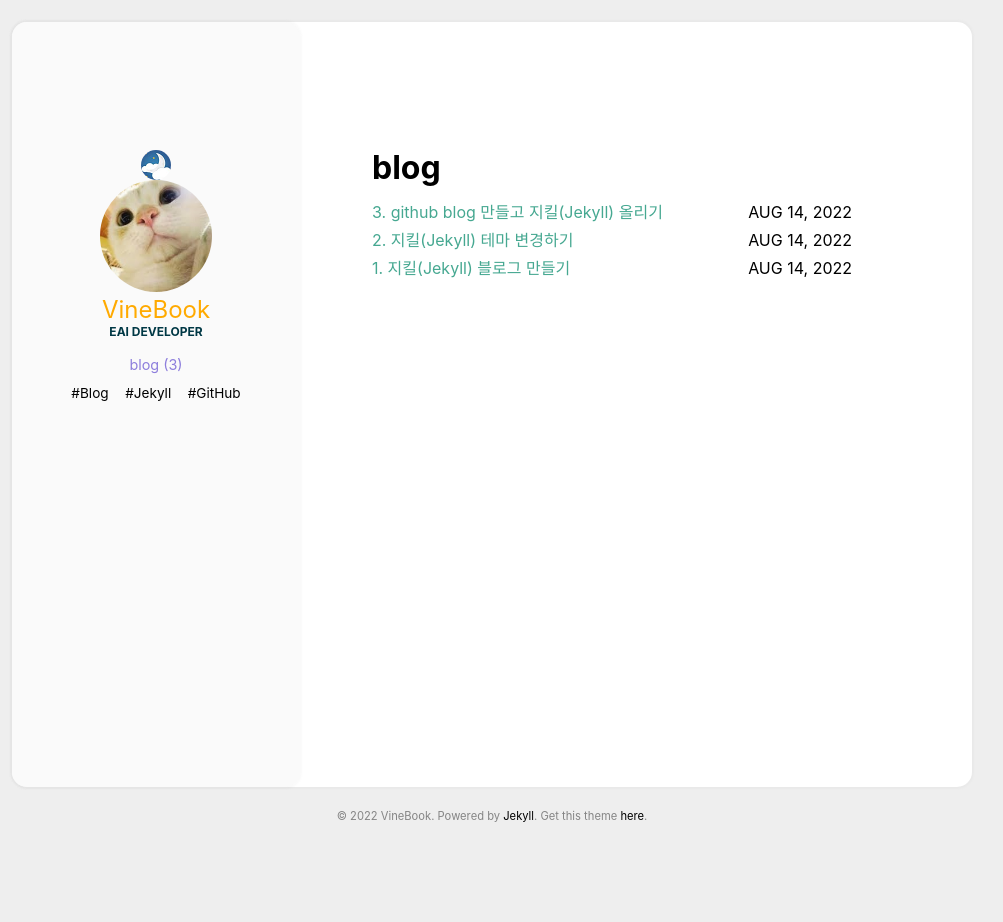
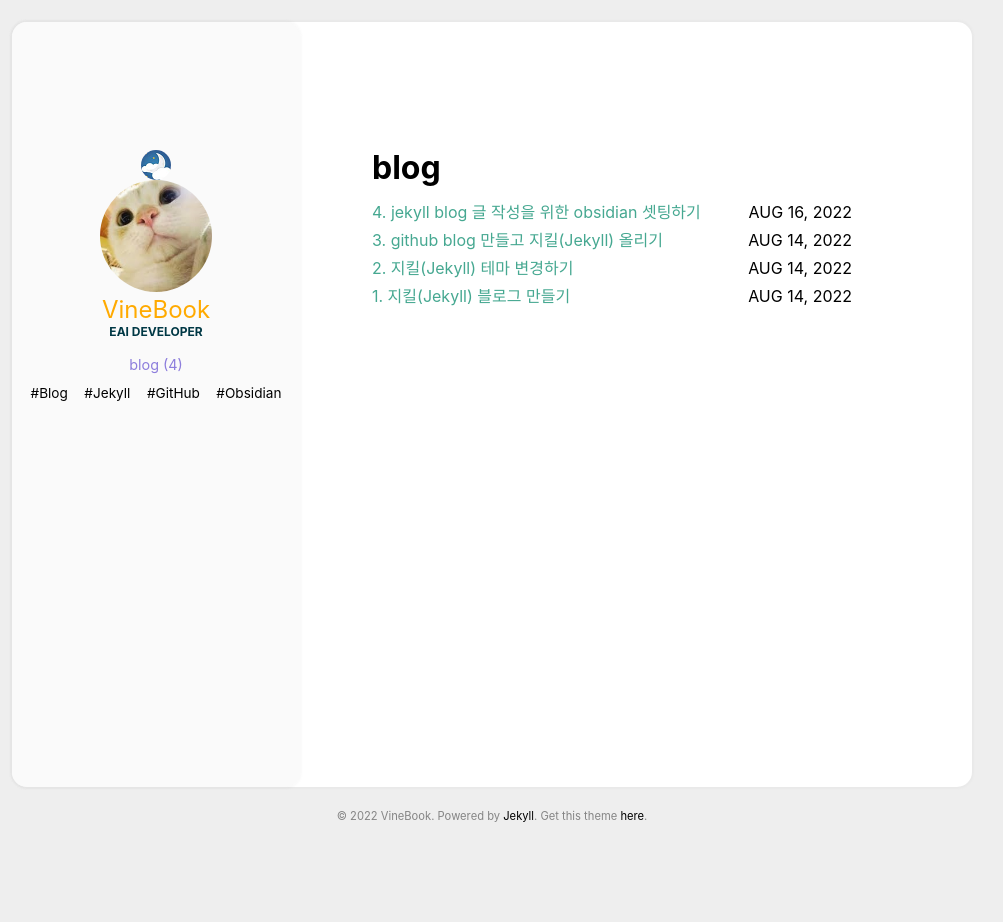
Before and after one commit to vine-nam/vine-nam.github.io, a Jekyll site: the page built from categories/blog.html, in a window 1280 px wide. Shown: the whole page, without its empty margins (148-1151 px from the left). Built offline with Jekyll 4.4.1, drawn with Linux system fonts in a browser that asks for light colours; part of the change alters nothing that is shown.

Commit message:
obsidian 셋팅하는 법 글 작성

````diff
--- a/_data/format.yml
+++ b/_data/format.yml
@@ -1,3 +1,4 @@
 blog: Blog
 jekyll: Jekyll
 github: GitHub
+obsidian: Obsidian
--- a/_data/tags.yml
+++ b/_data/tags.yml
@@ -1,3 +1,4 @@
 - blog
 - jekyll
 - github
+- obsidian
--- a/_posts/2022-08-14-003-create-github-blog-and-upload-jekyll.md
+++ b/_posts/2022-08-14-003-create-github-blog-and-upload-jekyll.md
@@ -42,3 +42,8 @@ ex) D:\\_JIA\\WorkSpaces\\myblog
 	(처음에 접속하면 바로 접속이 되지 않을 수 있습니다. 몇 분 후 다시 시도해보세요.)
 
 	![](../images/blog/Pasted%20image%2020220814171149.png)
+
+
+<br/>
+
+**다음글 보러가기** ➞ [4. jekyll blog 글 작성을 위한 obsidian 셋팅하기](../2022-08/004-setting-up-obsidian-for-jekyll-blog.html)
--- /dev/null
+++ b/_posts/2022-08-16-004-setting-up-obsidian-for-jekyll-blog.md
@@ -0,0 +1,102 @@
+---
+title: 4. jekyll blog 글 작성을 위한 obsidian 셋팅하기
+categories: [blog]
+comments: true
+tags: [blog, jekyll, obsidian]
+---
+
+저는 평소 노트 에디터로 obsidian을 사용합니다.
+
+이번에 jekyll 블로그를 만들면서 post 작성 시 obsidian을 사용하면 용이 할 것  같아 필요한 설정들은 정리해 보았습니다.
+
+### 설정 > 에디터
+#### 글줄 길이 제한: off
+화면을 넓게 보기 위해서는 글줄 길이 제한 설정을 꺼 두면 좋습니다.
+
+#### Use legacy editor: off
+이 옵션을 꺼두면, 마크다운으로 작성된 글이 어떻게 보이는 지를 실시간으로 확인하면서 글을 작성할 수 있습니다.
+
+### 설정 > 파일 & 링크
+#### 링크 항상 업데이트: on
+파일이 변경될  때 마다 자동으로 링크들을 업데이트 해줍니다.
+
+#### 새로운 링크 서식: 열려있는 파일을 기준으로 상대경로
+jekyll이 빌드 될 때 \_posts에 작성된 글과 루트 경로에 생성한 images 폴더는 \_site 폴더 아래로 옮겨집니다. (※ 옮겨지는 형태는 구성이 어떻게 되어 있는 지에 따라 다릅니다.)
+```
+├─ _posts/
+│  ├─ 2022-08-13-001.md
+│  ├─ 2022-08-14-002.md
+│  └─ 2022-08-15-003.md
+├─ _site/
+│  ├─ 2022-08/
+│  │  ├─ 001.html
+│  │  ├─ 002.html
+│  │  └─ 003.html
+│  └─ images/
+└─ images/
+```
+
+이를 바탕으로 이미지 같은 첨부 파일들은 상대 경로를 사용하도록 설정해 두면, 빌드 전/후로 같은 경로를 사용할 수 있게 됩니다.
+
+#### \[\[위키링크\]\] 사용: off
+위키 링크는 obsidian에서 만 유효한 링크입니다.
+
+웹에서도 유효한 링크가 생성되도록 \[\[위키링크\]\] 기능을 꺼줍니다.
+
+#### 첨부파일 폴더 경로: 아래에 특정되어 있는 경로
+
+#### 첨부파일 폴더 경로: images
+저는 블로그 작성 중 첨부해야 하는 이미지가 있으면 images 폴더에 저장되도록 설정하였습니다.
+
+※ 다른 이름을 사용하여도 됩니다.
+
+### 설정 > 주요 플러그인
+#### 일간 노트: on
+왼쪽 바의 **오늘의 일간 노트 열기**를 클릭하면 특정 위치에 템플릿이 적용된 파일을 생성 할 수 있습니다.
+
+![](../images/blog/Pasted%20image%2020220816211825.png)
+
+다음은 저의 설정 내용입니다.
+
+**주요 플러그인 > 일간노트**
+- 날짜 서식: YYYY-MM-DD
+- 새 파일 경로: \_posts
+- 템플릿 파일 경로: templates/post
+
+templates경로에 post 라는 이름으로 템플릿 파일을 만들었습니다.
+```
+---
+title:
+categories: []
+comments: true
+tags: []
+---
+```
+
+이제 왼쪽 바의 **오늘의 일간 노트 열기**를 클릭하면 \_posts 폴더에 오늘 날짜를 이름으로 하는 파일이 하나 생성됩니다.
+
+![](../images/blog/Pasted%20image%2020220816212243.png)
+
+#### 개요: on
+개요는 오른쪽 사이드 바에서 확인 할 수 있습니다.
+
+글의 개요를 볼 수 있고, 글의 순서를 변경하기에도 좋습니다.
+
+![](../images/blog/Pasted%20image%2020220816213118.png)
+
+글의 순서를 변경할 때는, 순서를 바꾸고자 하는 위치로 끌어다 놓으면 됩니다.
+
+![](../images/blog/Pasted%20image%2020220816213305.png)
+
+![](../images/blog/Pasted%20image%2020220816213322.png)
+
+<br/>
+
+## 끝으로
+저는 jekyll을 사용하면서 좋았던 점이 두 가지 있습니다.
+
+하나는 제가 평소에 사용하는 에디터를 글 작성 용으로 사용할 수 있다는 이고,
+
+두 번째로는 글을 배포하기 전에 실제 웹에서는 어떻게 보일지 확인이 가능하다는 점입니다. (`bundle exec jekyll serve`)
+
+감사합니다. ╰(*°▽°*)╯
````
Also changed, not shown: images/blog/Pasted image 20220816211825.png (added), images/blog/Pasted image 20220816212243.png (added), images/blog/Pasted image 20220816213118.png (added), images/blog/Pasted image 20220816213305.png (added), images/blog/Pasted image 20220816213322.png (added).
